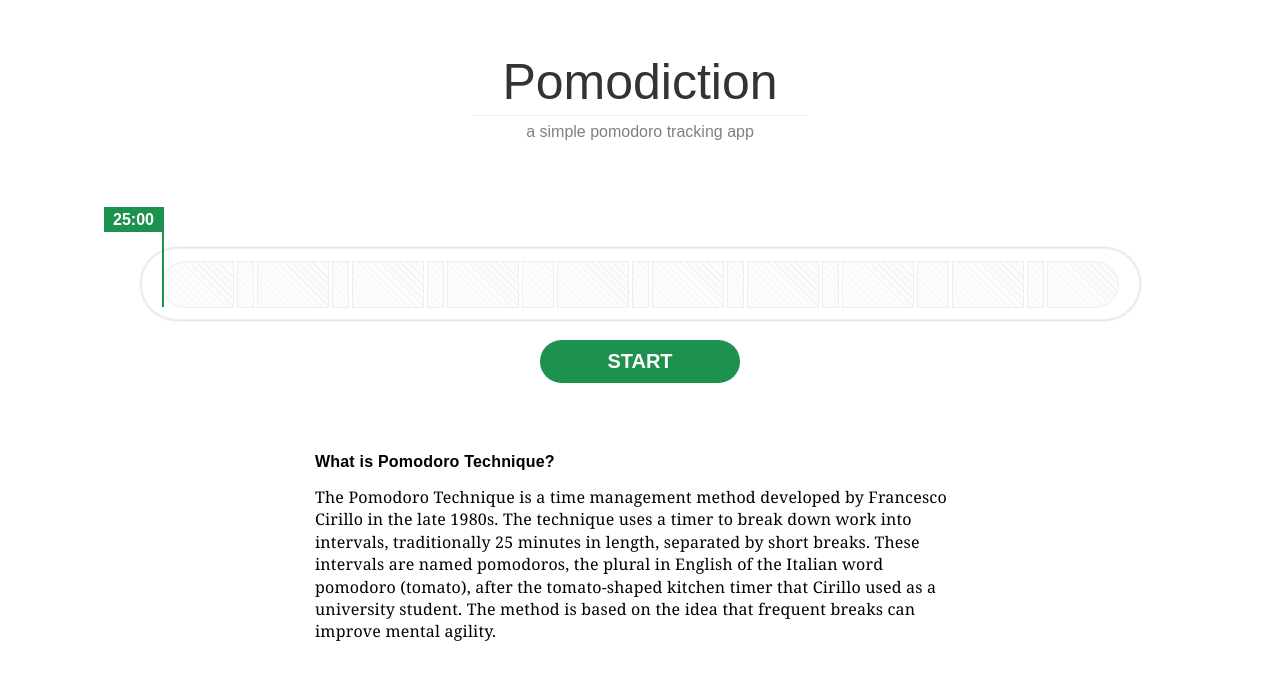
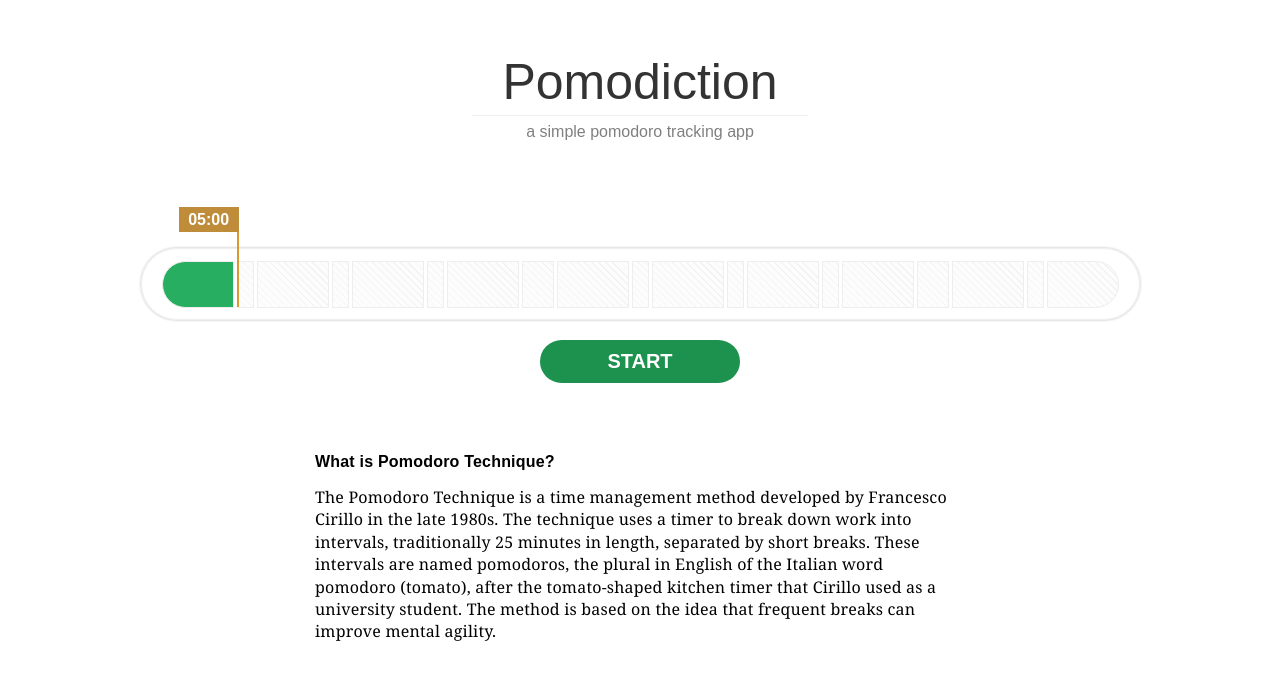
Before and after one commit to krishnau2/pomodiction, a React (Create React App) app: page / in a window 1280 px wide. Shown: the top 680 px of the page. Built offline with nearby package versions, Linux system fonts and the light colour scheme.

Commit message:
Added desktop notification

```diff
--- a/src/App.js
+++ b/src/App.js
@@ -2,7 +2,7 @@ import React, { Component } from 'react';
 import CountDownTimer from './timer';
 import PomodoroBlock from './pomodoro-block';
 import Block from './block';
-import logo from './logo.png';
+import DesktopNotification from './desktop-notification';
 import './App.css';
 
 class App extends Component {
@@ -25,7 +25,7 @@ class App extends Component {
 
     this.state = {duration: this.pomodoroDuration,
                   status: 'initial',
-                  completedBlock: 0,
+                  completedBlock: 1,
                   timerLeft: this.baseLeft,
                   timerStartingPosition: 0,
                   progressbarLeft: 0,
@@ -119,8 +119,14 @@ class App extends Component {
     // Call Desktop Notification here.
     clearInterval(this.intervalId);
     this.setState({completedBlock: this.state.completedBlock + 1})
+    this.sendNotification();
     let newDuration = this.currentDuration();
     this.intervalId = this.startTimer(newDuration);
+  }
+
+  sendNotification() {
+    let notification = new DesktopNotification(this.state.completedBlock);
+    notification.notify();
   }
 
   timerStartingPosition() {
--- /dev/null
+++ b/src/desktop-notification.js
@@ -0,0 +1,51 @@
+import Block from './block';
+import logo from './logo.png';
+
+class DesktopNotification{
+  constructor(completedBlock) {
+    this.completedBlock = completedBlock;
+
+    this.pomodoroMessage = "Break is over! Next Pomodoro started, lets finish one task...";
+    this.shortBreakMessage = "Pomodoro completed! Take a 5 min break.";
+    this.longBreakMessage = "You are doing exceptionaly well, your brain needs some rest, take a 15 min break."
+
+  }
+
+  blockType() {
+    let block = new Block();
+    return(block.blockType(this.completedBlock + 1)); // Want to get what is next block
+  }
+
+  message() {
+    let type = this.blockType();
+    if( type === 'pomodoro'){
+      return this.pomodoroMessage;
+    }else if( type === 'break--short'){
+      return this.shortBreakMessage;
+    }else if( type === 'break--long'){
+      return this.longBreakMessage;
+    }
+  }
+
+  notify() {
+    if (!Notification) {
+      alert('Desktop notifications not available in your browser.');
+      return;
+    }
+
+    if (Notification.permission !== "granted")
+      Notification.requestPermission();
+    else {
+      let notification = new Notification('Pomodiction', {
+        icon: logo,
+        body: this.message(),
+      });
+      // notification.onclick = function () {
+      //   window.open("http://stackoverflow.com/a/13328397/1269037");
+      // };
+
+    }
+  }
+}
+
+export default DesktopNotification;
```
